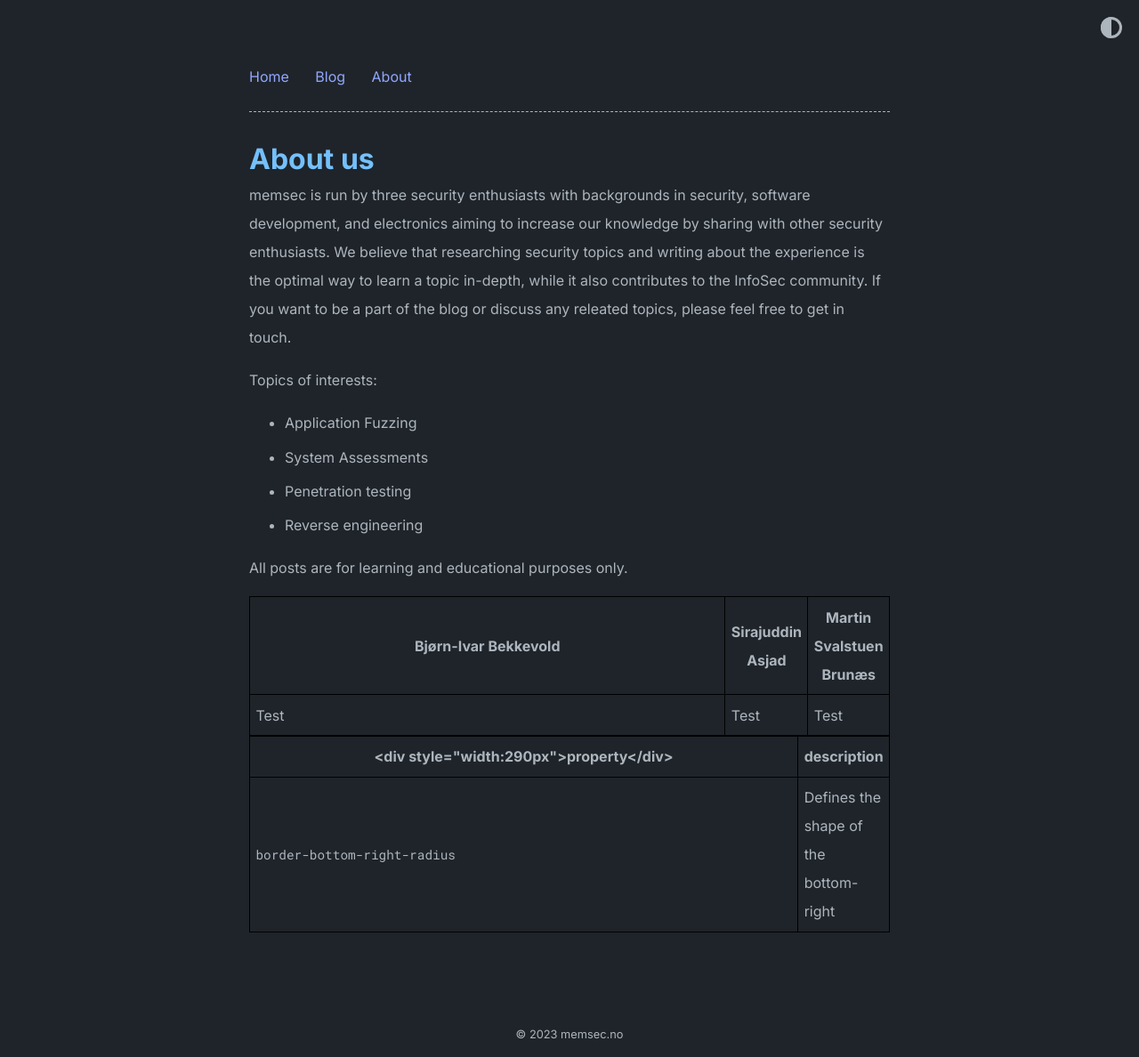
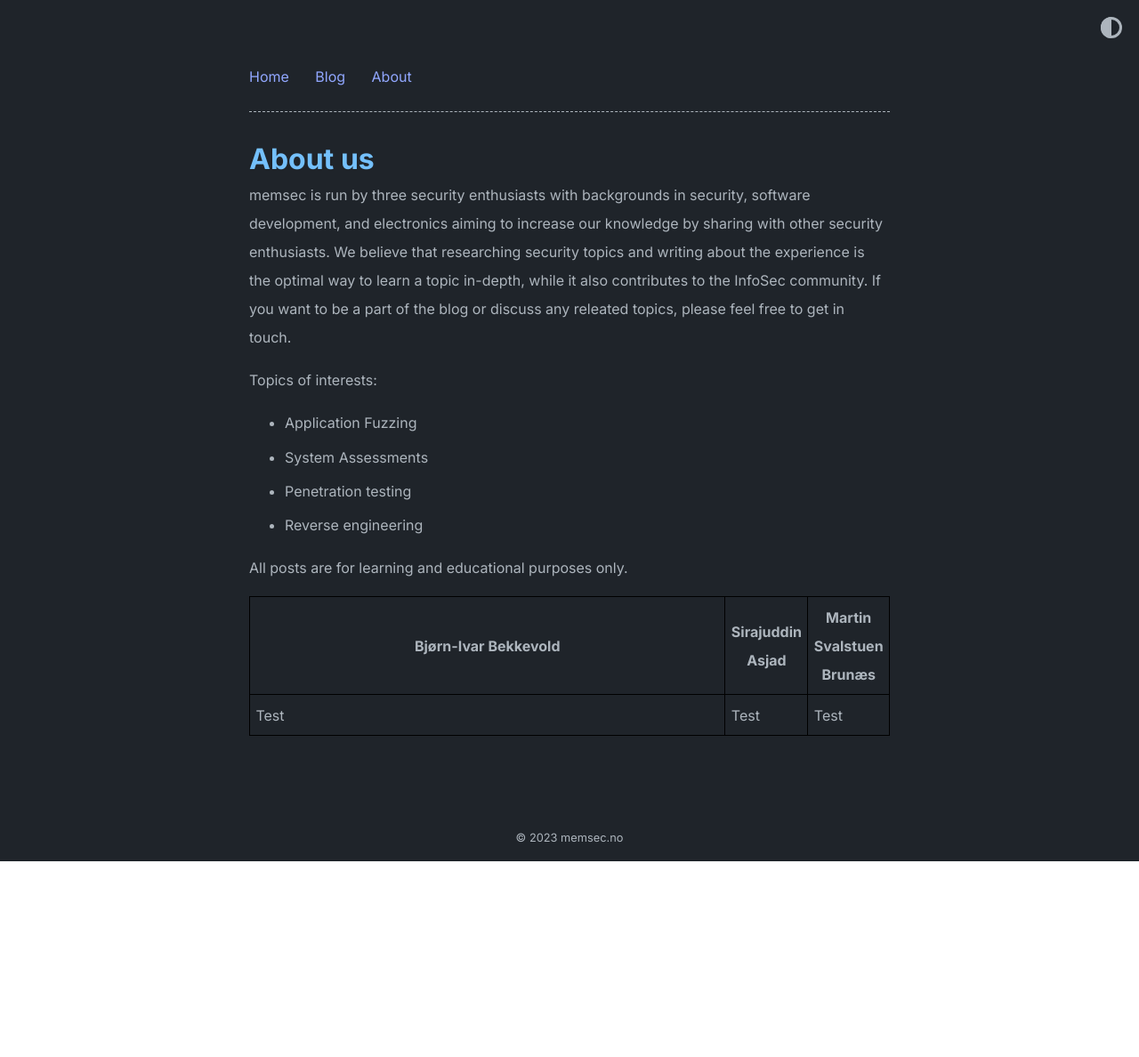
Before and after one commit to memsecno/memsec.no, a Jekyll site: the page built from about.md, in a window 1280 px wide. Shown: the whole page at 89% size. Built offline with Jekyll 4.4.1, drawn with Linux system fonts in a browser that asks for light colours; after the commit the page ends 968 px from its top, so only the background shows below that.

Commit message:
Update about.md

```diff
--- a/about.md
+++ b/about.md
@@ -16,8 +16,3 @@ All posts are for learning and educational purposes only.
 | Bjørn-Ivar Bekkevold | Sirajuddin Asjad | Martin Svalstuen Brunæs |
 | -------------------- | ---------------- | ----------------------- |
 | Test | Test | Test |
-
-
-| <div style="width:290px">property</div> | description                           |
-| --------------------------------------- | ------------------------------------- |
-| `border-bottom-right-radius`            | Defines the shape of the bottom-right |
```
